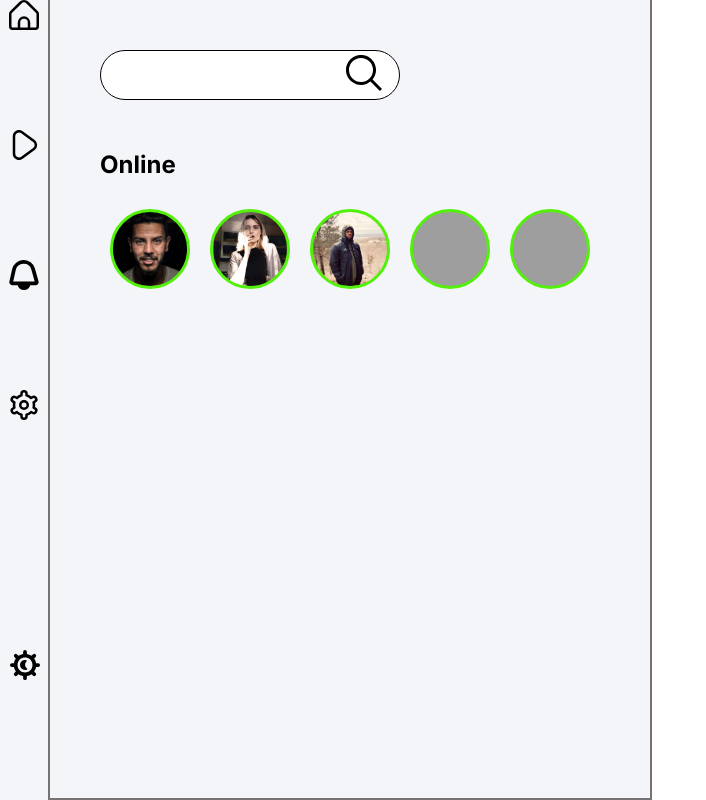
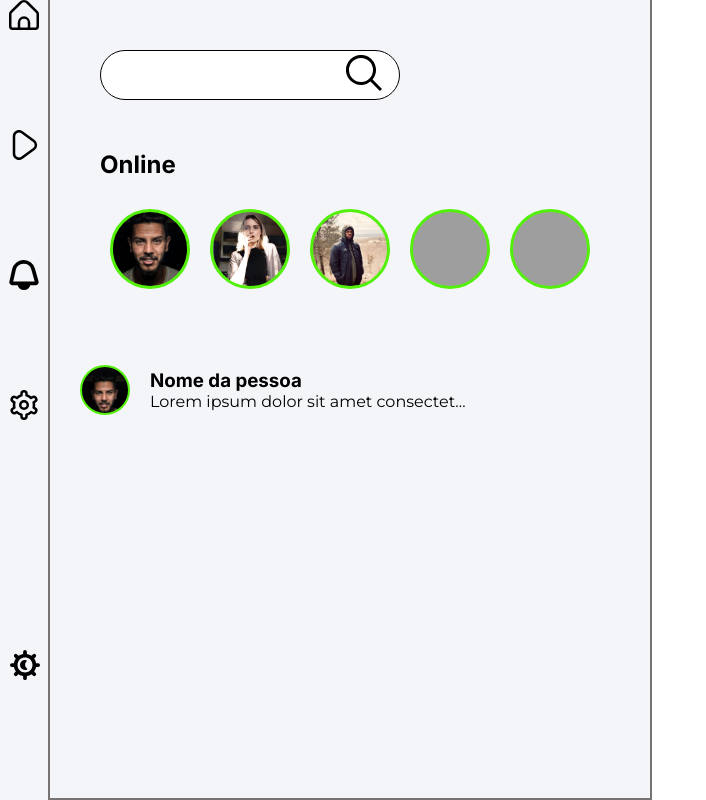
Before and after one commit to italosilva02/ProjetoDevWeb, a plain HTML site: page paginaPrincipal.html in a window 1280 px wide. Shown: the whole page, without its empty margins (0-706 px from the left). Drawn offline with Linux system fonts and the light colour scheme; grey boxes are pictures that could not be loaded.

Commit message:
Configuração página inicial

```diff
--- a/css/paginaInicial.css
+++ b/css/paginaInicial.css
@@ -160,3 +160,22 @@ h2{
 }
 
 /*Fim pessoas online*/
+
+.mensagens{
+    display: flex;
+    flex-direction: row;
+    padding-left: 30px;
+    align-items: center;
+}
+.foto-perfil{
+    width: 50px;
+    height: 50px;
+    border: 2px solid rgb(83, 240, 11);
+    background-image: url(../assets/pessoas-img/ahmed-elnokrashy-LYE99m0TMQU-unsplash.jpg);
+    background-size: cover;
+    border-radius: 50px;
+}
+
+.nome-msg{
+    padding: 20px;
+}
--- a/paginaPrincipal.html
+++ b/paginaPrincipal.html
@@ -41,6 +41,21 @@
                     <div class="img4"></div>
                     <div class="img5"></div>
                 </div>
+
+
+            </div>
+            <div class="mensagens">
+                <div class="foto-perfil">
+
+                </div>
+                <div class="nome-msg">
+                    <h3><Strong style="font-family: Inter;">Nome da pessoa</Strong></h3>
+                    <p style="max-width: 30ch;
+                                overflow: hidden;
+                                text-overflow: ellipsis;
+                                white-space: nowrap;
+                                font-family: Montserrat, sans-serif;">Lorem ipsum dolor sit amet consectetur adipisicing elit. Id cum nesciunt aspernatur, atque nisi pariatur eaque optio, hic magni soluta, voluptatum vel provident tenetur perspiciatis architecto. Totam facilis ex natus.</p>
+                </div>
             </div>
         </div>
 
```
Also changed, not shown: css/confirmacao.css (line endings or trailing spaces).
